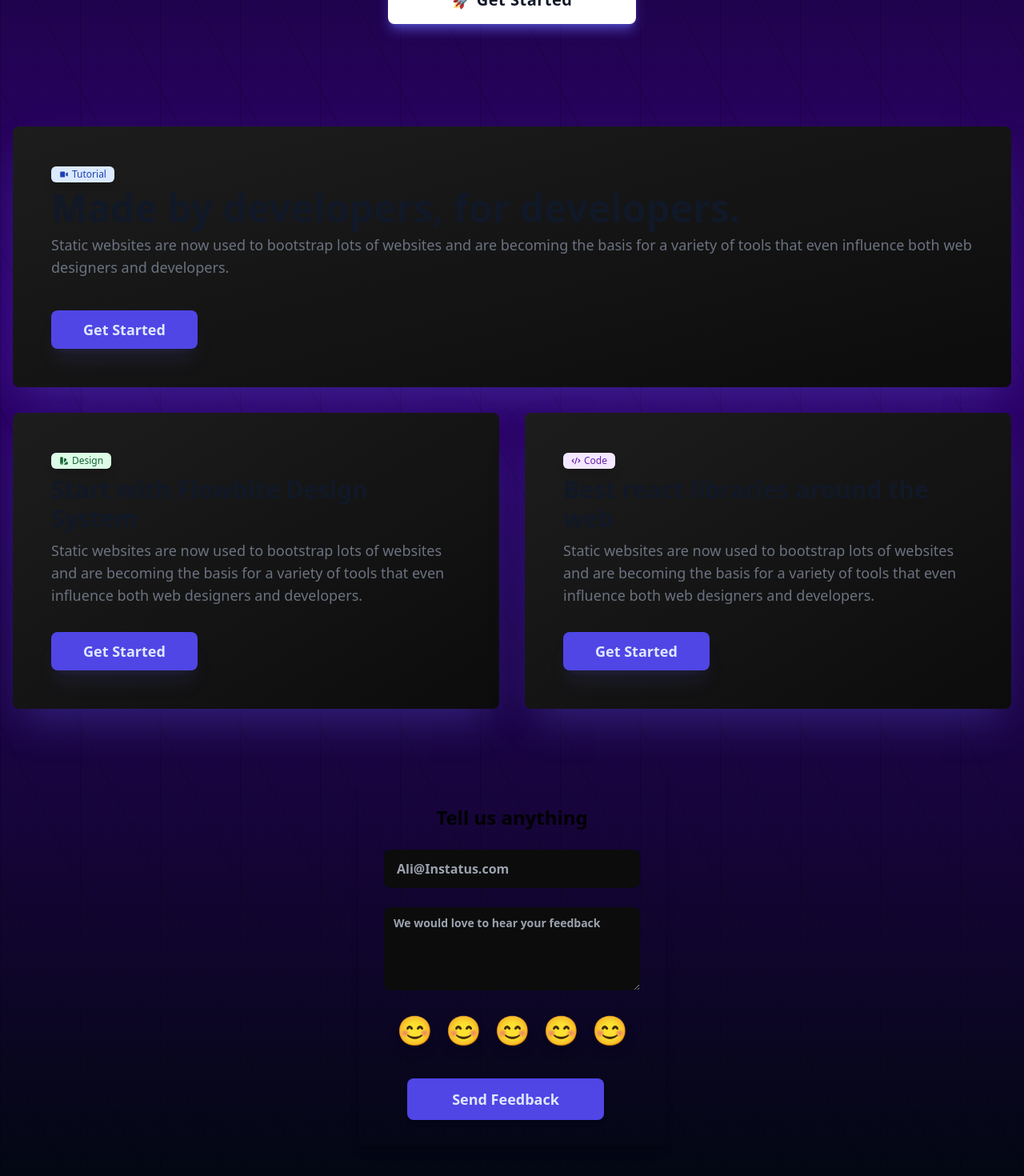
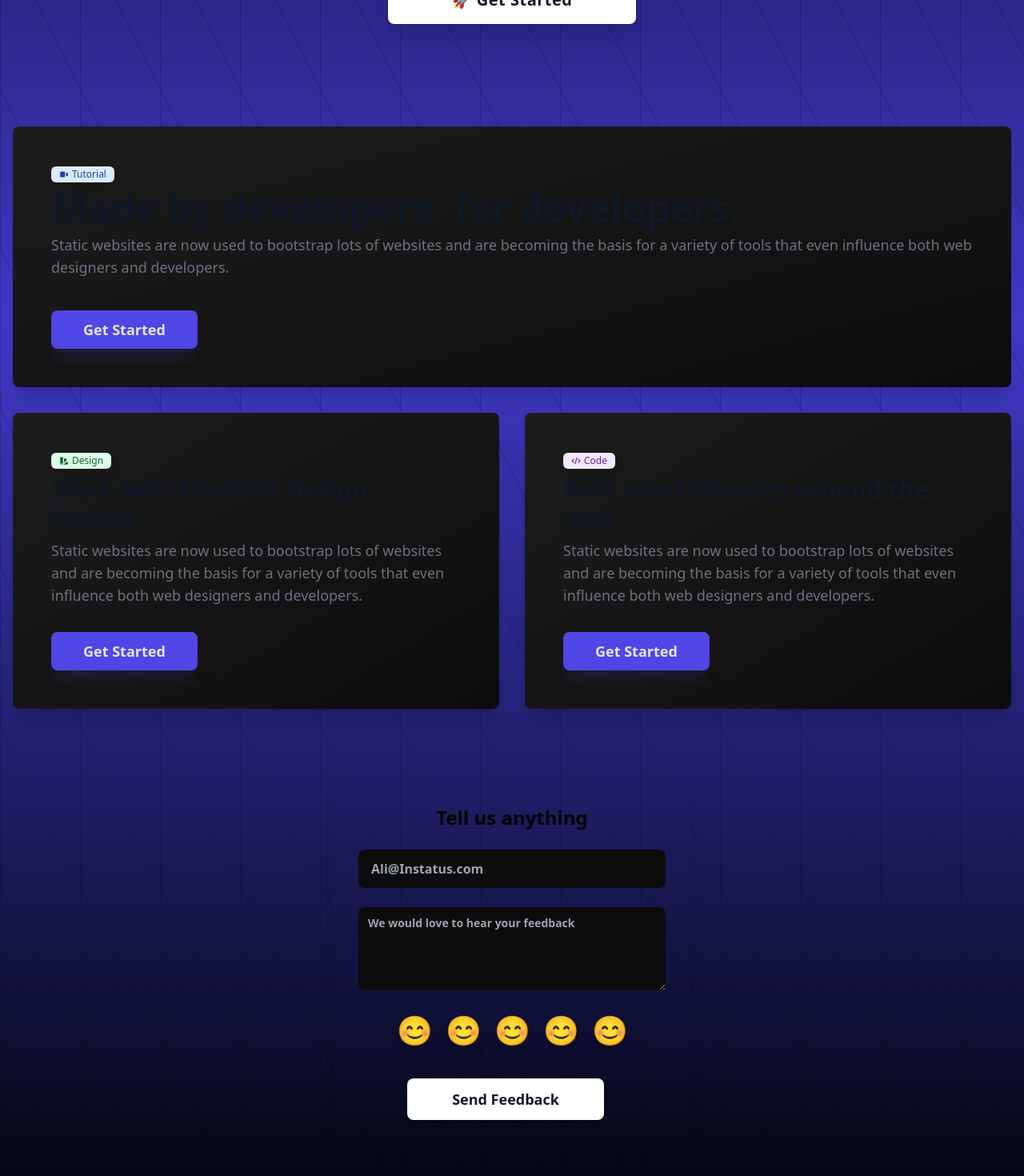
Before and after one commit to ramezj/HeyFeedback, a Next.js app: page / in a window 1280 px wide. Shown: the part 686-2156 px from the top of the page at 80% size. Built offline with nearby package versions, Linux system fonts and the light colour scheme; no server answers.

Commit message:
🐛 UI Debugging

```diff
--- a/src/Components/App/User.js
+++ b/src/Components/App/User.js
@@ -16,12 +16,15 @@ const User = ( props, userData ) => {
   const [ data, setData ] = useState();
   const [ loading, setLoading ] = useState(true)
   const [ error, setError ] = useState()
+  const [ sliced, setSliced ] = useState();
   useEffect(() => {
     setLoading(true);
     const fetchData = async () => {
       const res = await fetch('/api/User');
       const resJSON = await res.json();
       setData(resJSON);
+      // const sliced = await data.data.slice(0, 3);
+      // console.log(sliced);
       setLoading(false);
     }
     fetchData();
--- a/src/Components/Features.js
+++ b/src/Components/Features.js
@@ -14,7 +14,7 @@ const Features = () => {
       duration:1.5
     }}
     class="py-8 px-4 mx-auto max-w-screen-xl lg:py-16">
-        <motion.div class="bg-gradient-to-br from-[#1d1d1d] to-[#0c0c0c] dark:bg-gray-800 border-none rounded-lg p-8 md:p-12 mb-8 shadow-2xl shadow-indigo-500/30"
+        <motion.div class="bg-gradient-to-br from-[#1d1d1d] to-[#0c0c0c] dark:bg-gray-800 border-none rounded-lg p-8 md:p-12 mb-8 shadow shadow-xl "
         whileHover={{
             scale:1.05
         }}
@@ -30,7 +30,7 @@ const Features = () => {
             <Button title="Get Started"/>
         </motion.div>
         <div class="grid md:grid-cols-2 gap-8">
-            <motion.div class="shadow-2xl shadow-indigo-500/30 bg-gradient-to-br from-[#1d1d1d] to-[#0c0c0c] dark:bg-gray-800 border-none rounded-lg p-8 md:p-12"
+            <motion.div class="shadow shadow-xl bg-gradient-to-br from-[#1d1d1d] to-[#0c0c0c] dark:bg-gray-800 border-none rounded-lg p-8 md:p-12"
             whileHover={{
                 scale:1.05
             }}>
@@ -44,7 +44,7 @@ const Features = () => {
                 <p class="text-lg font-normal text-gray-500 dark:text-gray-400 mb-4">Static websites are now used to bootstrap lots of websites and are becoming the basis for a variety of tools that even influence both web designers and developers.</p>
                 <Button title="Get Started"/>
             </motion.div>
-            <motion.div class="shadow-2xl shadow-indigo-500/30 bg-gradient-to-br from-[#1d1d1d] to-[#0c0c0c] border-none rounded-lg p-8 md:p-12"
+            <motion.div class="shadow shadow-xl bg-gradient-to-br from-[#1d1d1d] to-[#0c0c0c] border-none rounded-lg p-8 md:p-12"
             whileHover={{
                 scale:1.05
             }}
--- a/src/Components/Jumbotron.js
+++ b/src/Components/Jumbotron.js
@@ -17,7 +17,7 @@ return (
             scale:1.1
         }}
         onClick={() => {signIn("google", { callbackUrl: '/App' })}}
-        type="button" className="font-extrabold text-xl flex items-center justify-center text-gray-900 bg-white shadow-lg shadow-indigo-500/60 px-20 py-4 tracking-wide capitalize transition-colors transform rounded-lg">
+        type="button" className="font-extrabold text-xl flex items-center justify-center text-gray-900 bg-white shadow shadow-xl px-20 py-4 tracking-wide capitalize transition-colors transform rounded-lg">
             🚀 Get Started
             </motion.button>
         </div>
--- a/src/Components/SendFeedback.js
+++ b/src/Components/SendFeedback.js
@@ -35,14 +35,14 @@ const SendFeedback = () => {
     whileHover={{
         scale:1.1
     }}
-    className="w-full max-w-sm p-8 bg-form rounded-lg shadow-lg dark:bg-gradient-to-br from-[#1d1d1d] to-[#0c0c0c] dark:border-gray-700">
+    className="w-full max-w-md p-8 bg-form rounded-lg shadow-lg dark:bg-gradient-to-br from-[#1d1d1d] to-[#0c0c0c] dark:border-gray-700">
     <h1 className="font-extrabold text-2xl">Tell us anything</h1>
     <br></br>
-    <input type="text" className="input border-none outline-none focus:border-none focus:outline-none bg-[#0c0c0c] w-full max-w-xs font-bold"
+    <input type="text" className="input border-none outline-none focus:border-none focus:outline-none bg-[#0c0c0c] w-full max-w-md font-bold"
     value={email} onChange={(e) => setEmail(e.target.value)} placeholder='Ali@Instatus.com'
     />
     <br></br><br></br>
-    <textarea placeholder="We would love to hear your feedback" rows="3" className="textarea textarea-bordered textarea-sm w-full max-w-xs bg-[#0c0c0c] outline-none border-none font-bold focus:border-none focus:outline-none"
+    <textarea placeholder="We would love to hear your feedback" rows="3" className="textarea textarea-bordered textarea-sm w-full max-w-md bg-[#0c0c0c] outline-none border-none font-bold focus:border-none focus:outline-none"
     value={body} onChange={(e) => setBody(e.target.value)}/>
     <br></br><br></br>
     <div className="space-x-4">
@@ -56,18 +56,18 @@ const SendFeedback = () => {
     <button
     type="button"
     className="shadow-md
-    text-indigo-100
-    bg-indigo-600
+    text-gray-900 bg-white
     focus:outline-none
     focus:ring-none
-    font-bold
+    font-extrabold
     rounded-lg
     text-lg
     px-14 py-3
     text-center
     mr-4 mt-4
-    hover:bg-indigo-500
-    duration-500"
+    hover:bg-gray-200
+    duration-500
+    "
     onClick={sendRequest}
     >
     {send}
--- a/src/styles/globals.css
+++ b/src/styles/globals.css
@@ -3,7 +3,7 @@
 @tailwind utilities;
 
 .backgroundImg {
-  background: url("./graph.svg"), linear-gradient(rgb(3 7 18), rgb(48, 1, 113), rgb(3 7 18));
+  background: url("./graph.svg"), linear-gradient(rgb(3 7 18), rgb(67, 56, 202), rgb(3 7 18));
   opacity:0.02
   /* background: linear-gradient(rgb(3 7 18), #300171, rgb(3 7 18)); */
   /* background-image: url("./graph.svg") */
```
